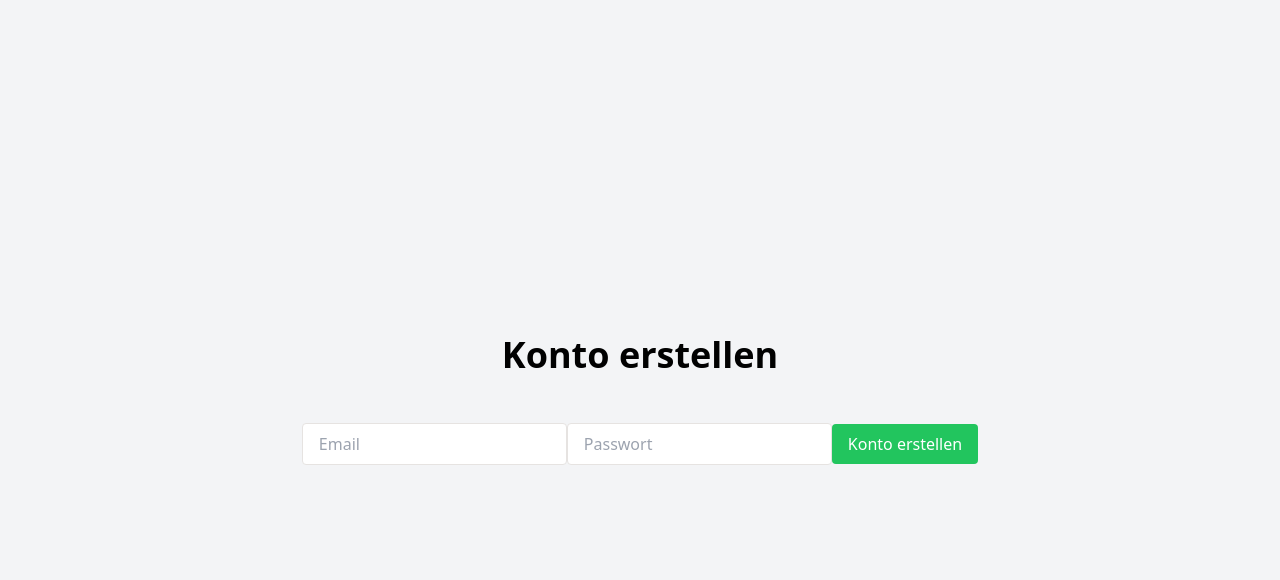
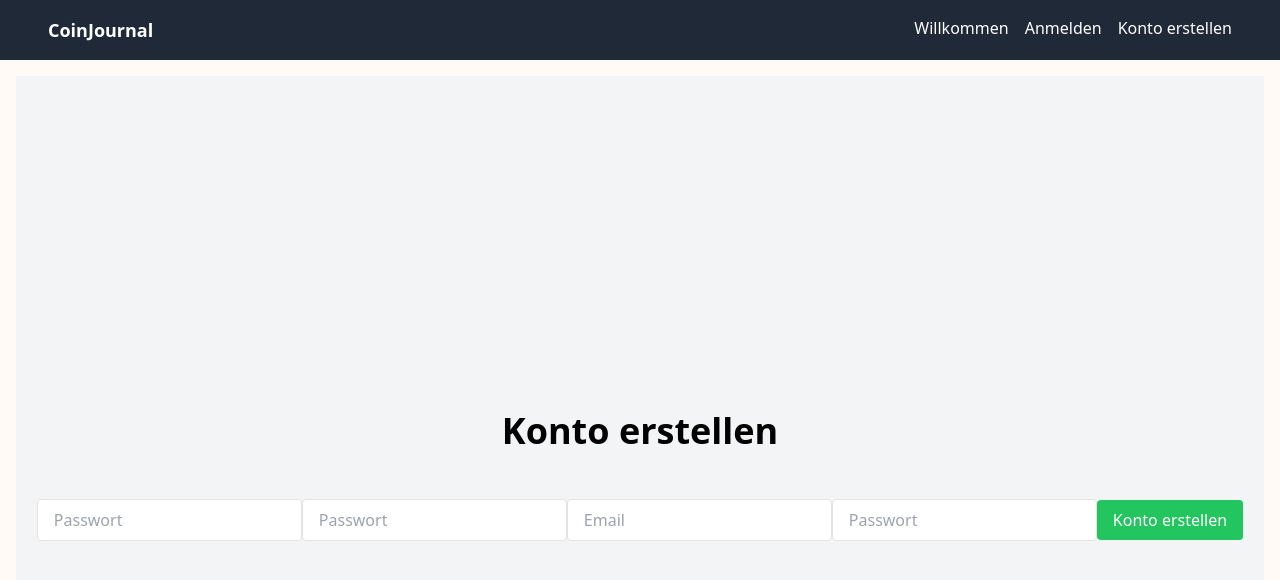
Before and after one commit to KemalImr/coinjournal, a Next.js app: page /register in a window 1280 px wide. Shown: the top 580 px of the page. Built offline with nearby package versions, Linux system fonts and the light colour scheme.

Commit message:
zwischenstand

```diff
--- a/src/app/layout.tsx
+++ b/src/app/layout.tsx
@@ -1,7 +1,9 @@
+// src/app/layout.tsx
+"use client";
+
 import './globals.css';
 import React, { ReactNode } from 'react';
-import { navigationMenuTriggerStyle } from "@/components/ui/navigation-menu"
-
+import Link from 'next/link';
 
 interface RootLayoutProps {
   children: ReactNode;
@@ -10,8 +12,31 @@ interface RootLayoutProps {
 export default function RootLayout({ children }: RootLayoutProps) {
   return (
     <html lang="en">
-
-      <body>{children}</body>
+      <body>
+        <header className="bg-gray-800 text-white p-4">
+          <nav className="container mx-auto flex justify-between">
+            <div>
+              <Link href="/" className="font-bold text-lg">
+                CoinJournal
+              </Link>
+            </div>
+            <div className="space-x-4">
+              <Link href="/welcome" className="hover:underline">
+                Willkommen
+              </Link>
+              <Link href="/login" className="hover:underline">
+                Anmelden
+              </Link>
+              <Link href="/register" className="hover:underline">
+                Konto erstellen
+              </Link>
+            </div>
+          </nav>
+        </header>
+        <main className="container mx-auto p-4">
+          {children}
+        </main>
+      </body>
     </html>
   );
 }
--- a/src/app/register/page.tsx
+++ b/src/app/register/page.tsx
@@ -6,6 +6,16 @@ const RegisterPage = () => {
     <div className="flex flex-col items-center justify-center min-h-screen bg-gray-100">
       <h1 className="text-4xl font-bold mb-8">Konto erstellen</h1>
       <form className="space-y-4">
+        <input
+          type="password"
+          placeholder="Passwort"
+          className="px-4 py-2 border rounded"
+        />
+        <input
+          type="password"
+          placeholder="Passwort"
+          className="px-4 py-2 border rounded"
+        />
         <input
           type="email"
           placeholder="Email"
```
